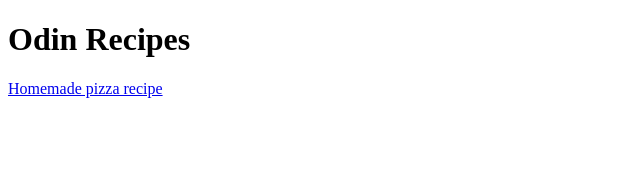
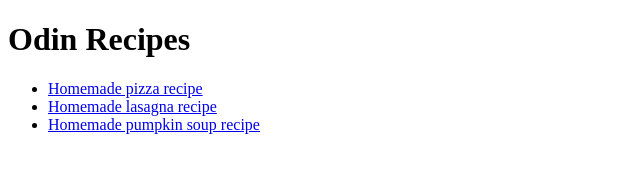
Before and after one commit to AinisALaur/The-odin-project-odin-recipes, a plain HTML site: page index.html in a window 1280 px wide. Shown: the whole page, without its empty margins (0-640 px from the left). Drawn offline with Linux system fonts and the light colour scheme.

Commit message:
Added an unordered list for all recipes

```diff
--- a/index.html
+++ b/index.html
@@ -9,7 +9,13 @@
   <body>
     <main>
       <h1>Odin Recipes</h1>
-      <a href="recipes/pizza.html">Homemade pizza recipe</a>
+      <ul>
+        <li><a href="recipes/pizza.html">Homemade pizza recipe</a></li>
+        <li><a href="recipes/lasagna.html">Homemade lasagna recipe</a></li>
+        <li>
+          <a href="recipes/pumpkin-soup.html">Homemade pumpkin soup recipe</a>
+        </li>
+      </ul>
     </main>
   </body>
 </html>
```
